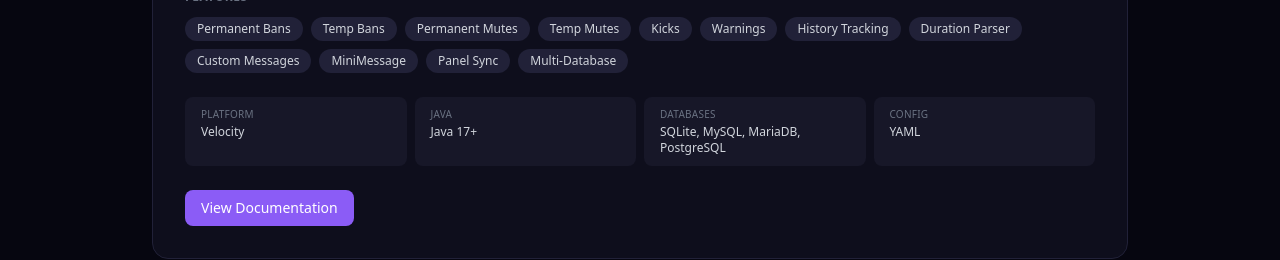
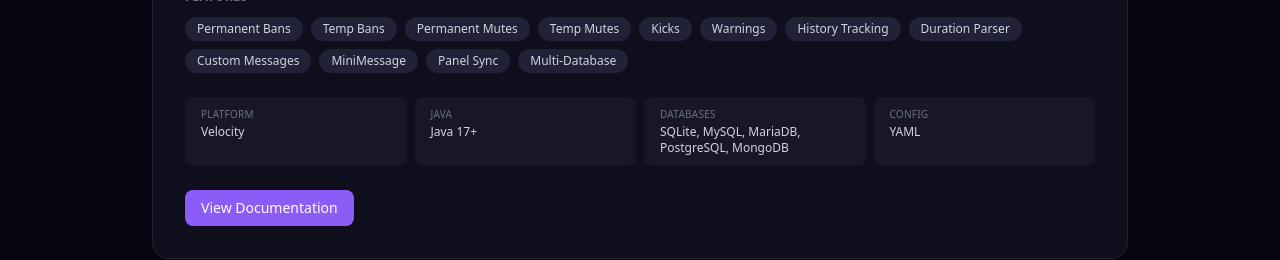
Before and after one commit to jayclrk358/MagnoxResources, a Next.js app: page /plugins in a window 1280 px wide. Shown: the part 840-1100 px from the top of the page. Built offline with nearby package versions, Linux system fonts and the light colour scheme.

Commit message:
docs: reflect new MongoDB support for MagnoxPunish
MagnoxPunish now supports MongoDB alongside SQLite/MySQL/MariaDB/
PostgreSQL, matching MagnoxLobby. Update the plugins page database
requirement badge and the docs config reference/feature description
accordingly.

```diff
--- a/src/app/docs/page.tsx
+++ b/src/app/docs/page.tsx
@@ -409,7 +409,7 @@
                   { icon: "⏰", title: "Duration Parser", description: "Flexible duration format. Combine s, m, h, d, w units — e.g. 1d12h for 1 day 12 hours." },
                   { icon: "🎨", title: "MiniMessage Support", description: "All messages support MiniMessage tags (<red>, <gradient:red:blue>, <hover>) and legacy &c codes." },
                   { icon: "📡", title: "Panel Integration", description: "Pushes a full punishment snapshot to the panel every 60 seconds for live viewing in the dashboard." },
-                  { icon: "🗄️", title: "Multi-Database", description: "SQLite (default), MySQL, MariaDB, and PostgreSQL via HikariCP connection pooling." },
+                  { icon: "🗄️", title: "Multi-Database", description: "SQLite (default), MySQL, MariaDB, and PostgreSQL via HikariCP connection pooling, plus MongoDB." },
                   { icon: "📢", title: "Staff Broadcasts", description: "Configurable broadcast messages notify all online staff when a punishment is issued." },
                 ].map((f) => (
                   <FeatureCard key={f.title} {...f} />
@@ -501,7 +501,7 @@
               <SectionTitle emoji="⚙️" label="Configuration Reference" />
               <div className="space-y-2">
                 <ConfigFileCard name="Settings" fileName="settings.yml" description="Panel token and general plugin settings." keys={["panel.token", "general.prefix", "general.date-format", "general.history-limit"]} />
-                <ConfigFileCard name="Database" fileName="configs/database.yml" description="Database backend. Set type to sqlite, mysql, mariadb, or postgresql and fill in the matching sub-section." keys={["database.type", "database.sqlite.file", "database.mysql.host", "database.mysql.port", "database.mysql.database", "database.mysql.username", "database.mysql.password", "database.mysql.pool-size", "database.mariadb.host", "database.mariadb.port", "database.mariadb.database", "database.mariadb.username", "database.mariadb.password", "database.mariadb.pool-size", "database.postgresql.host", "database.postgresql.port", "database.postgresql.database", "database.postgresql.username", "database.postgresql.password", "database.postgresql.pool-size"]} />
+                <ConfigFileCard name="Database" fileName="configs/database.yml" description="Database backend. Set type to sqlite, mysql, mariadb, postgresql, or mongodb and fill in the matching sub-section." keys={["database.type", "database.sqlite.file", "database.mysql.host", "database.mysql.port", "database.mysql.database", "database.mysql.username", "database.mysql.password", "database.mysql.pool-size", "database.mariadb.host", "database.mariadb.port", "database.mariadb.database", "database.mariadb.username", "database.mariadb.password", "database.mariadb.pool-size", "database.postgresql.host", "database.postgresql.port", "database.postgresql.database", "database.postgresql.username", "database.postgresql.password", "database.postgresql.pool-size", "database.mongodb.connection-string", "database.mongodb.database"]} />
                 <ConfigFileCard name="Messages" fileName="configs/messages.yml" description="All player-facing messages. Supports legacy & color codes and MiniMessage tags." keys={["messages.only-players", "messages.ban.usage", "messages.ban.disconnect", "messages.ban.broadcast", "messages.tempban.usage", "messages.tempban.disconnect", "messages.tempban.broadcast", "messages.unban.usage", "messages.unban.success", "messages.unban.not-banned", "messages.mute.usage", "messages.mute.success", "messages.mute.broadcast", "messages.tempmute.usage", "messages.tempmute.success", "messages.tempmute.broadcast", "messages.unmute.usage", "messages.unmute.success", "messages.unmute.not-muted", "messages.kick.usage", "messages.kick.disconnect", "messages.kick.broadcast", "messages.warn.usage", "messages.warn.success", "messages.warn.broadcast", "messages.history.usage", "messages.history.header", "messages.history.entry", "messages.history.empty", "messages.login-ban.disconnect", "messages.muted-chat.kick"]} />
               </div>
 
--- a/src/app/plugins/page.tsx
+++ b/src/app/plugins/page.tsx
@@ -155,7 +155,7 @@
             <div className="mt-6 grid gap-2 sm:grid-cols-2 lg:grid-cols-4">
               <RequirementItem label="Platform" value="Velocity" />
               <RequirementItem label="Java" value="Java 17+" />
-              <RequirementItem label="Databases" value="SQLite, MySQL, MariaDB, PostgreSQL" />
+              <RequirementItem label="Databases" value="SQLite, MySQL, MariaDB, PostgreSQL, MongoDB" />
               <RequirementItem label="Config" value="YAML" />
             </div>
 
```
